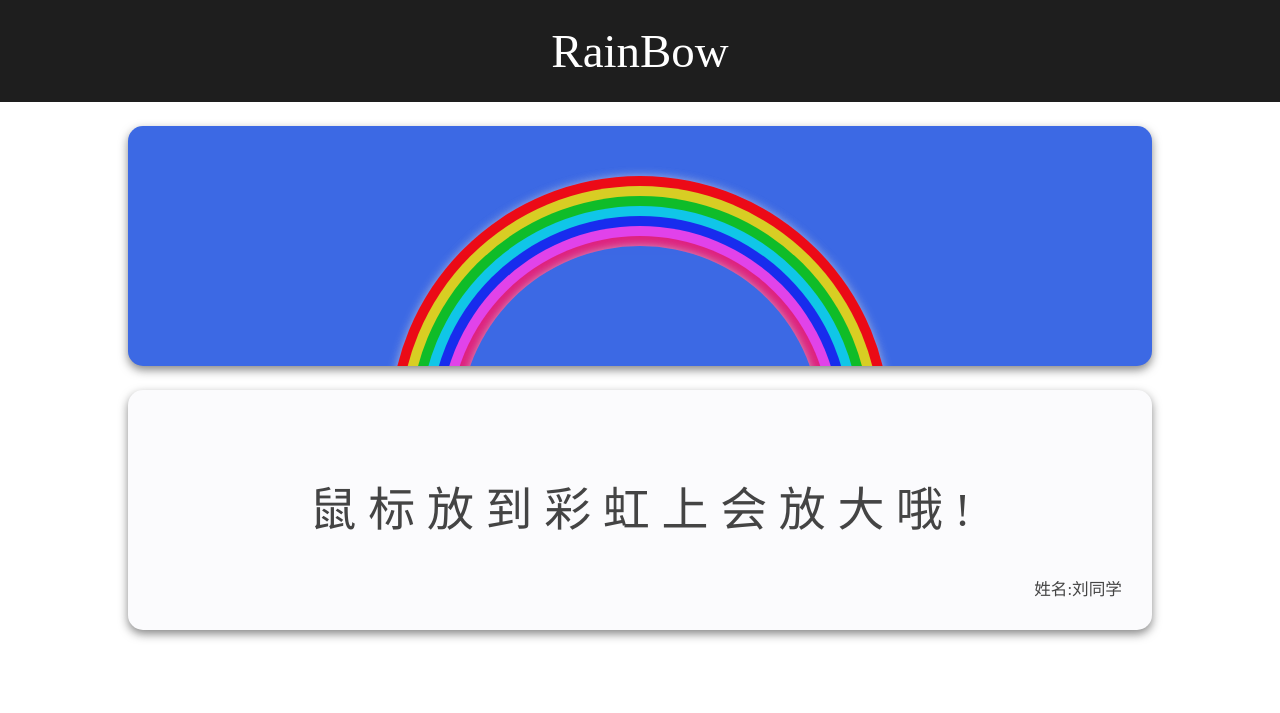
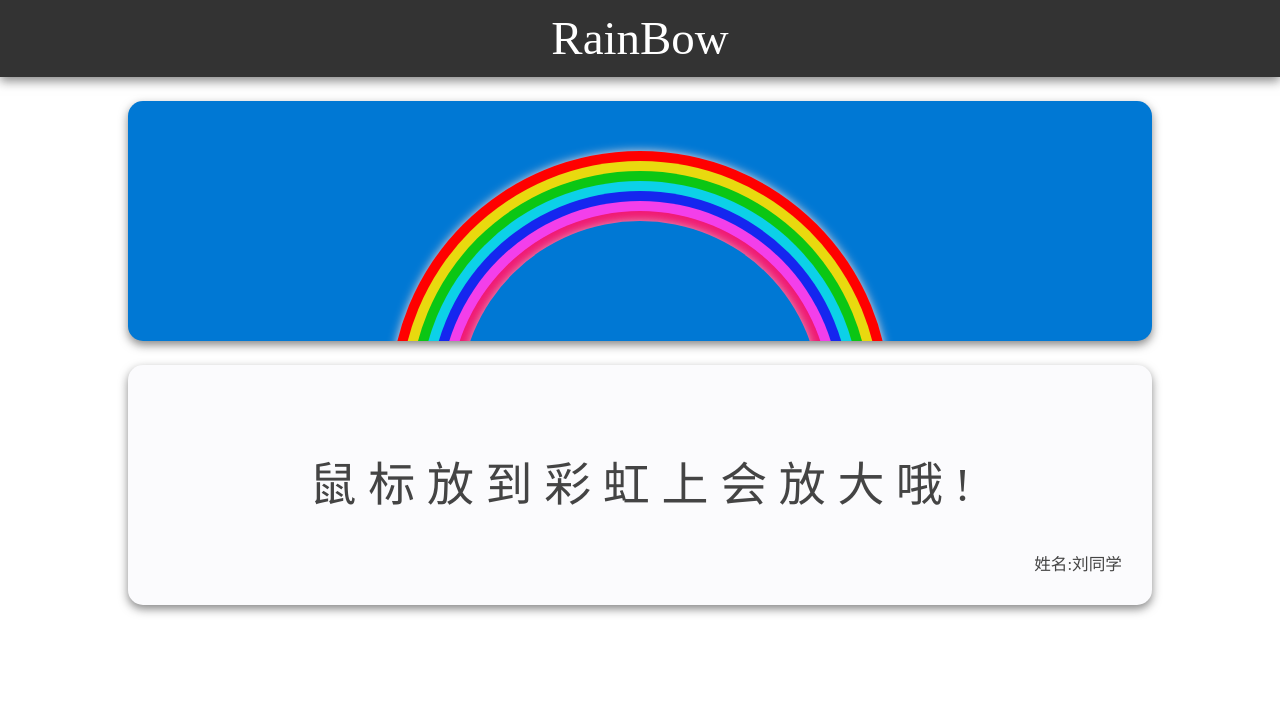
Before and after one commit to leonlinxi/Rainbow, a plain HTML site: page index.html in a window 1280 px wide. Drawn offline with Linux system fonts and the light colour scheme.

Commit message:
版本1.1

```diff
--- a/index.html
+++ b/index.html
@@ -15,11 +15,12 @@
 
         .nav {
             text-align: center;
-            line-height: 8vw;
+            line-height: 6vw;
             font-size: 3.6667vw;
             color: #fff;
-            height: 8vw;
-            background-color: #1e1e1e;
+            height: 6vw;
+            box-shadow: 0px 4px 10px rgba(17, 17, 17, 0.5);
+            background-color: #333333;
         }
 
         .box {
@@ -28,9 +29,9 @@
             width: 80%;
             border-radius: 15px;
             margin: 24px auto;
-            background-color: #3c69e4;
             box-shadow: 0px 4px 10px rgba(17, 17, 17, 0.5);
             transition: all 1s;
+            background-color: #0078d4;
         }
 
         .box:hover {
@@ -42,16 +43,14 @@
             overflow: hidden;
             margin: 50px auto;
             border-radius: 50%;
-            filter: blur(0.3px);
         }
 
         .box>div {
             width: 500px;
             height: 500px;
             background-color: red;
-            box-shadow: 0px 0px 10px rgba(220, 220, 220, 0.7);
-            opacity: 0.9;
-
+            box-shadow: 0px 0px 10px rgba(236, 217, 217, 0.993);
+            filter: blur(0.5px);
         }
 
         .box>div>div {
@@ -92,10 +91,10 @@
 
         .box>div>div>div>div>div>div>div>div {
             height: 360px;
-            background-color: #3c69e4;
             margin: 10px;
             box-shadow: 0px 0px 10px rgba(220, 220, 220, 0.7);
-
+            opacity: 1;
+            background-color: #0078d4;
         }
 
         .footer {
```
